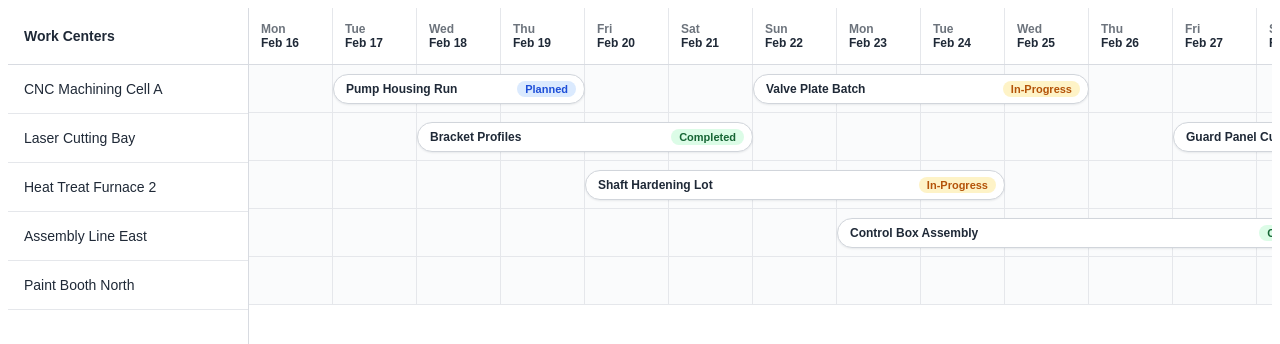
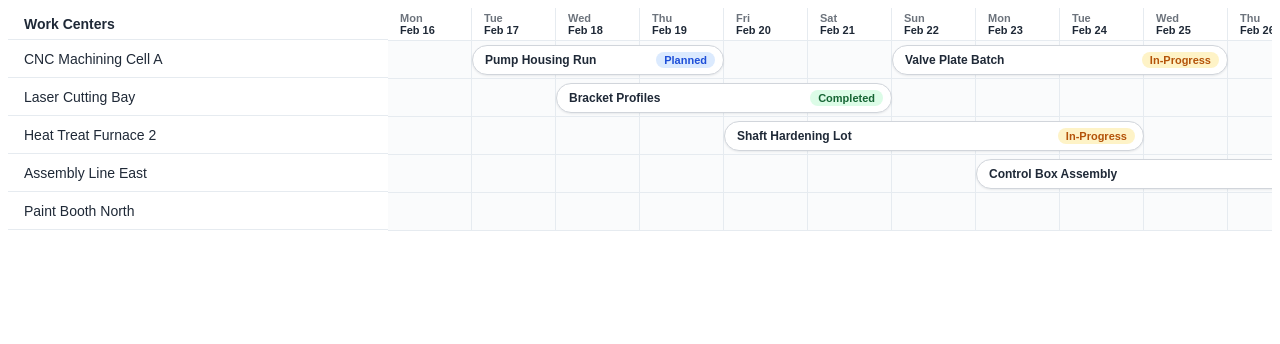
Before and after one commit to KTBarnette/Naologic, an Angular app: page / in a window 1280 px wide. Shown: the top 344 px of the page. Built offline with nearby package versions, Linux system fonts and the light colour scheme.

Commit message:
Phase 4 complete: timeline grid layout, work order bars, dynamic column width refactor

```diff
--- a/src/app/timeline/timeline.component.scss
+++ b/src/app/timeline/timeline.component.scss
@@ -1,92 +1,126 @@
 :host {
+  /* Phase 4 constants */
+  --left-panel-width: 380px;
+  --row-height: 38px;
+  --header-height: 32px;
+  --grid-line-color: rgba(230, 235, 240, 1);
+  --grid-line-width: 1px;
+
+  /* Dynamic timeline column width (Day/Week/Month) */
+  --col-w: 84px; /* default; overridden via [style.--col-w.px]="colWidthPx" */
+
+  /* Theme tokens */
+  --page-bg: #f5f6f8;
+  --panel-bg: #ffffff;
+  --grid-bg: #fafbfc;
+  --hover-bg: #f4f7fb;
+  --text: #1f2937;
+
+  --bar-border: #d1d5db;
+  --bar-border-hover: #94a3b8;
+  --shadow: 0 1px 2px rgba(15, 23, 42, 0.08);
+  --shadow-hover: 0 4px 10px rgba(15, 23, 42, 0.14);
+
+  --today-line: rgba(239, 68, 68, 0.85);
+  --today-col-bg: rgba(59, 130, 246, 0.06);
+
   display: block;
   min-height: 100vh;
-  background: #f5f6f8;
-  color: #1f2937;
+  background: var(--page-bg);
+  color: var(--text);
   font-family: Arial, sans-serif;
 }
 
+/* ───────────── Layout ───────────── */
+
 .timeline-layout {
-  display: flex;
+  display: grid;
+  grid-template-columns: var(--left-panel-width) minmax(0, 1fr);
   min-height: 100vh;
 }
 
 /* ───────────── Left panel ───────────── */
 
 .work-centers-panel {
-  width: 240px;
-  flex: 0 0 240px;
-  border-right: 1px solid #d8dbe1;
-  background: #ffffff;
+  width: var(--left-panel-width);
+  background: var(--panel-bg);
+  border-right: var(--grid-line-width) solid var(--grid-line-color);
+}
+
+.panel-header,
+.work-center-row {
+  display: flex;
+  align-items: center;
+  padding: 0 16px;
+  box-sizing: border-box;
+  background: var(--panel-bg);
 }
 
 .panel-header {
-  height: 56px;
-  display: flex;
-  align-items: center;
-  padding: 0 16px;
+  height: var(--header-height);
   font-size: 14px;
   font-weight: 600;
-  border-bottom: 1px solid #d8dbe1;
-  background: #ffffff;
+  border-bottom: var(--grid-line-width) solid var(--grid-line-color);
 }
 
 .work-center-row {
-  height: 48px;
-  display: flex;
-  align-items: center;
-  padding: 0 16px;
-  border-bottom: 1px solid #e5e7eb;
+  height: var(--row-height);
   font-size: 14px;
+  border-bottom: var(--grid-line-width) solid var(--grid-line-color);
 }
 
 /* ───────────── Timeline panel ───────────── */
 
 .timeline-panel {
-  flex: 1;
   overflow-x: auto;
   overflow-y: hidden;
-  background: #ffffff;
+  min-width: 0; /* critical for grid/flex overflow behavior */
+  background: var(--panel-bg);
 }
 
-/* Grid expands based on number of date columns */
+/* Grid expands based on number of columns */
 .timeline-grid {
   position: relative;
   width: max-content;
+  background: var(--panel-bg);
 }
 
 /* ───────────── Header ───────────── */
 
 .timeline-header-row {
   display: flex;
-  height: 56px;
+  height: var(--header-height);
   position: sticky;
   top: 0;
   z-index: 1;
-  border-bottom: 1px solid #d8dbe1;
-  background: #ffffff;
+  background: var(--panel-bg);
+  border-bottom: var(--grid-line-width) solid var(--grid-line-color);
 }
 
 .timeline-header-cell {
-  flex: 0 0 auto;
+  width: var(--col-w);
+  flex: 0 0 var(--col-w);
+  padding: 2px 12px;
+  border-right: var(--grid-line-width) solid var(--grid-line-color);
   box-sizing: border-box;
-  padding: 6px 12px;
-  border-right: 1px solid #e5e7eb;
+
+  display: flex;
+  flex-direction: column;
+  justify-content: center;
+
   font-size: 13px;
   font-weight: 600;
   white-space: nowrap;
-  display: flex;
-  flex-direction: column;
-  justify-content: center;
+  line-height: 1.1;
 }
 
 .header-dow {
-  font-size: 12px;
+  font-size: 11px;
   opacity: 0.65;
 }
 
 .header-date {
-  font-size: 12px;
+  font-size: 11px;
   font-weight: 600;
 }
 
@@ -94,21 +128,24 @@
 
 .timeline-data-row {
   display: flex;
-  height: 48px;
+  height: var(--row-height);
   position: relative;
 }
 
 .timeline-data-row:hover .timeline-data-cell {
-  background: #f4f7fb;
+  background: var(--hover-bg);
 }
 
 .timeline-data-cell {
-  flex: 0 0 auto;
+  width: var(--col-w);
+  flex: 0 0 var(--col-w);
+  height: var(--row-height);
+
   box-sizing: border-box;
-  height: 48px;
-  border-right: 1px solid #e5e7eb;
-  border-bottom: 1px solid #e5e7eb;
-  background: #fafbfc;
+  border-right: var(--grid-line-width) solid var(--grid-line-color);
+  border-bottom: var(--grid-line-width) solid var(--grid-line-color);
+  background: var(--grid-bg);
+
   position: relative;
   z-index: 0;
 }
@@ -120,29 +157,34 @@
   z-index: 2;
 }
 
+/* ───────────── Work order bars ───────────── */
+
 .work-order-bar {
   position: absolute;
   top: 50%;
   transform: translateY(-50%);
   height: 30px;
-  border: 1px solid #d1d5db;
+
+  border: 1px solid var(--bar-border);
   border-radius: 999px;
   padding: 0 8px 0 12px;
-  background: #ffffff;
-  color: #1f2937;
+  background: var(--panel-bg);
+  color: var(--text);
+
   display: inline-flex;
   align-items: center;
   justify-content: space-between;
   gap: 8px;
-  box-shadow: 0 1px 2px rgba(15, 23, 42, 0.08);
+
+  box-shadow: var(--shadow);
   pointer-events: auto;
   cursor: pointer;
   transition: box-shadow 120ms ease, border-color 120ms ease;
 }
 
 .work-order-bar:hover {
-  border-color: #94a3b8;
-  box-shadow: 0 4px 10px rgba(15, 23, 42, 0.14);
+  border-color: var(--bar-border-hover);
+  box-shadow: var(--shadow-hover);
 }
 
 .work-order-name {
@@ -152,6 +194,8 @@
   overflow: hidden;
   text-overflow: ellipsis;
 }
+
+/* ───────────── Status badges ───────────── */
 
 .status-badge {
   border-radius: 999px;
@@ -189,10 +233,10 @@
   top: 0;
   bottom: 0;
   width: 2px;
-  background: rgba(239, 68, 68, 0.85);
+  background: var(--today-line);
   pointer-events: none;
 }
 
 .is-today {
-  background: rgba(59, 130, 246, 0.06);
+  background: var(--today-col-bg);
 }
```
Also changed, not shown: 1 other file (tests, documents, lock files or other folders).
